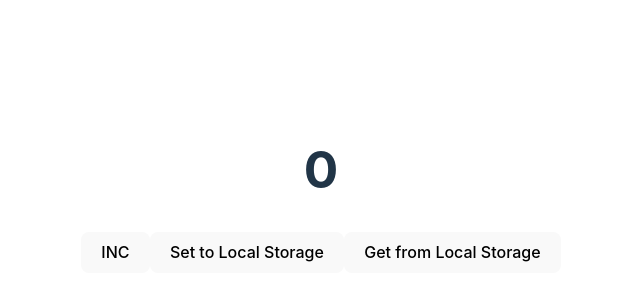
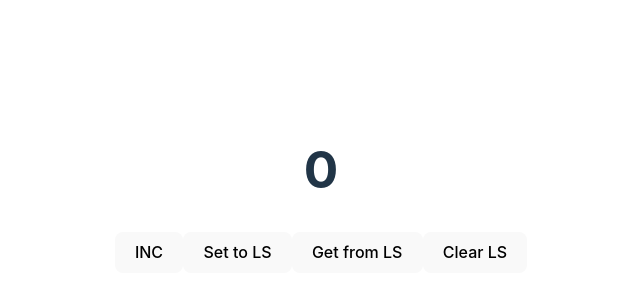
Before and after one commit to Odinokun/v-localhost, a React (Vite) app: page / in a window 1280 px wide. Shown: the part 210-510 px from the top of the page, without its empty margins (319-959 px from the left). Built offline with nearby package versions, Linux system fonts and the light colour scheme.

Commit message:
add clear local storage functionality and simplify button labels in App component

```diff
--- a/src/App.tsx
+++ b/src/App.tsx
@@ -21,12 +21,15 @@ function App() {
     }
   };
 
+  const clearLocalStorage = () => localStorage.clear();
+
   return (
     <div>
       <h1>{value}</h1>
       <button onClick={counterHandler}>INC</button>
-      <button onClick={setToLocalStorage}>Set to Local Storage</button>
-      <button onClick={getFromLocalStorage}>Get from Local Storage</button>
+      <button onClick={setToLocalStorage}>Set to LS</button>
+      <button onClick={getFromLocalStorage}>Get from LS</button>
+      <button onClick={clearLocalStorage}>Clear LS</button>
     </div>
   );
 }
```
